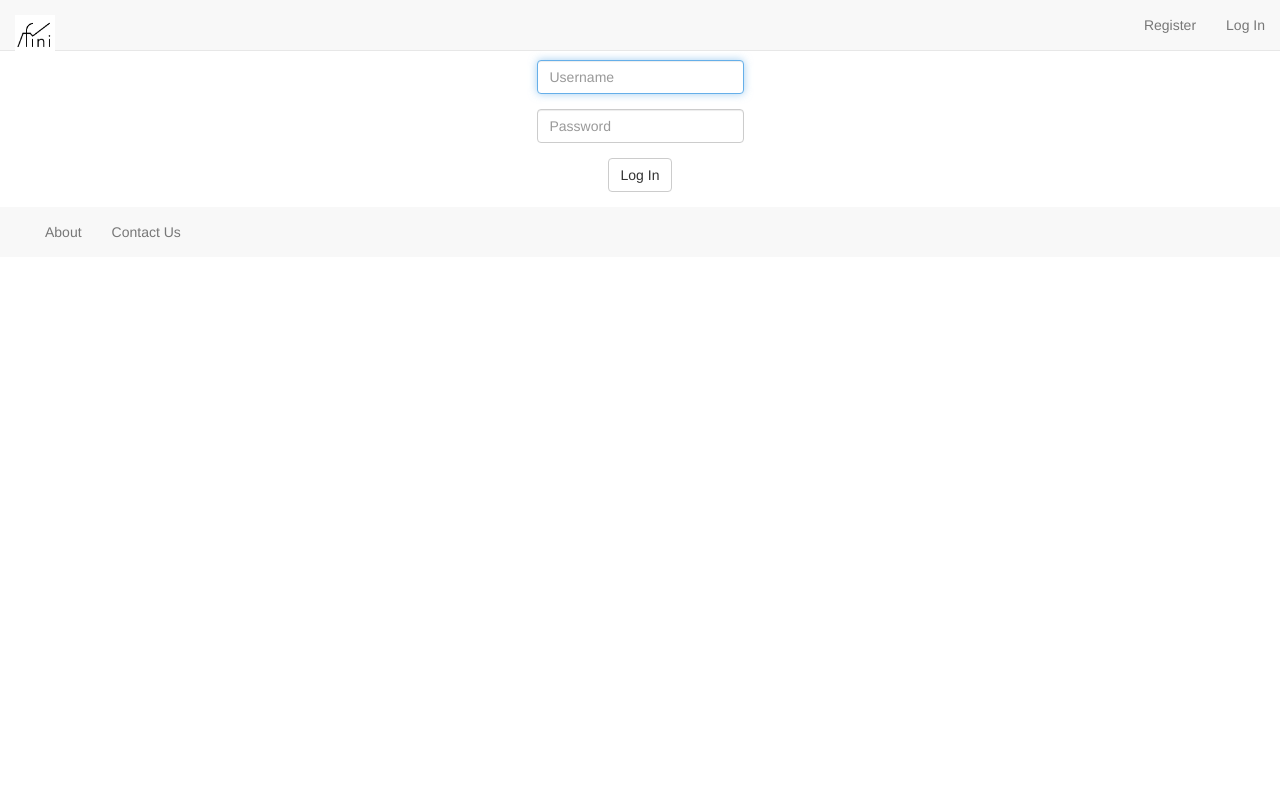
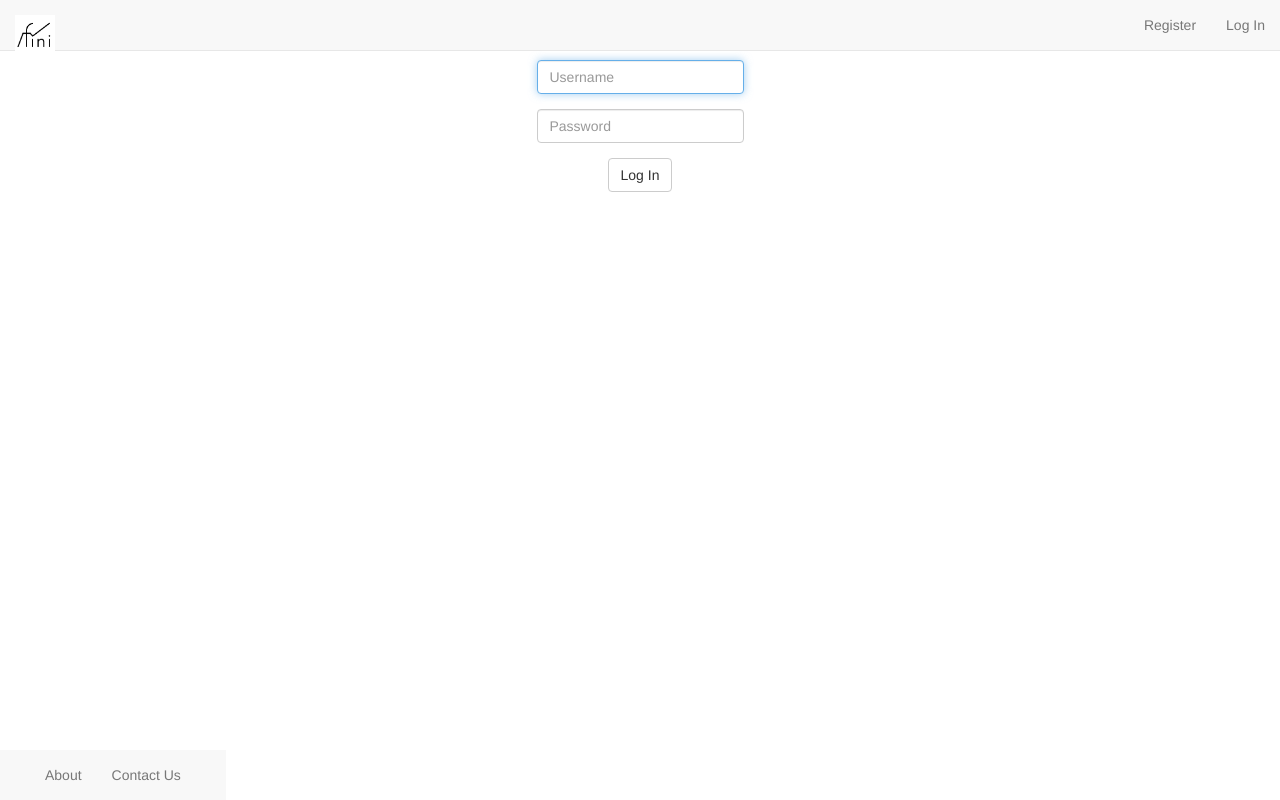
Before and after one commit to gzgracez/fini, a Flask app: page /login in a window 1280 px wide. Run offline with Flask 2, Linux system fonts and the light colour scheme; some libraries are stand-ins or nearby versions.

Commit message:
fixed footer to bottom of page

```diff
--- a/static/styles.css
+++ b/static/styles.css
@@ -3,7 +3,7 @@
     /* center contents */
     margin-left: auto;
     margin-right: auto;
-    text-align: center;
+    text-align: left;
 }
 
 main .form-control
@@ -26,6 +26,12 @@ form
     text-align: center;
 }
 
+.navbar-bottom
+{
+    position:fixed;
+    bottom:0px;
+}
+
 .alert-info{background-color:#D0E8F6;border-color:#AED7EF;color:#245C7E}.alert-info hr{border-top-color:#D0E8F6}.alert-info .alert-link{color:#5C8CA7}
 
 .alert .close {color:#245C7E;}
```
Also changed, not shown: fini.db.
